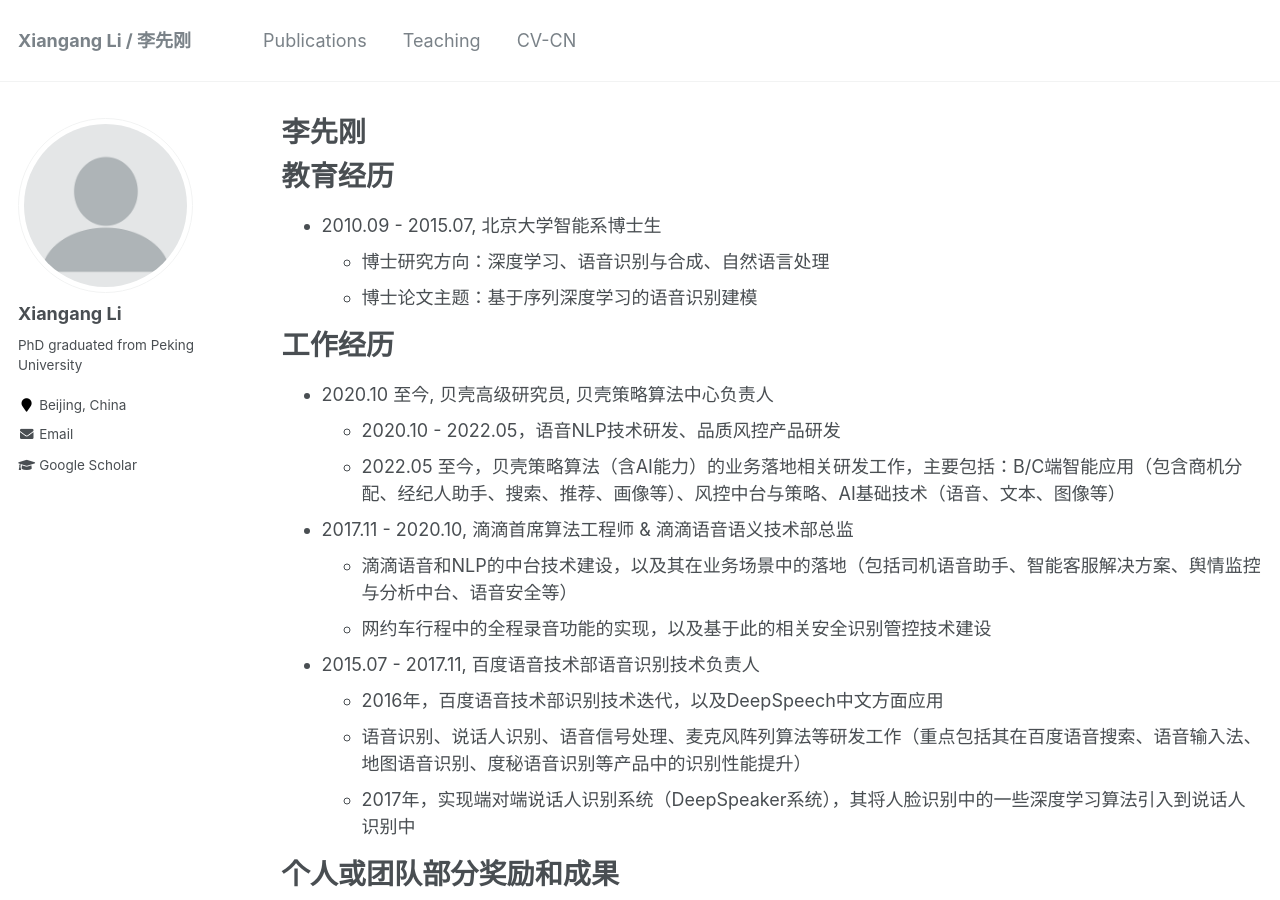
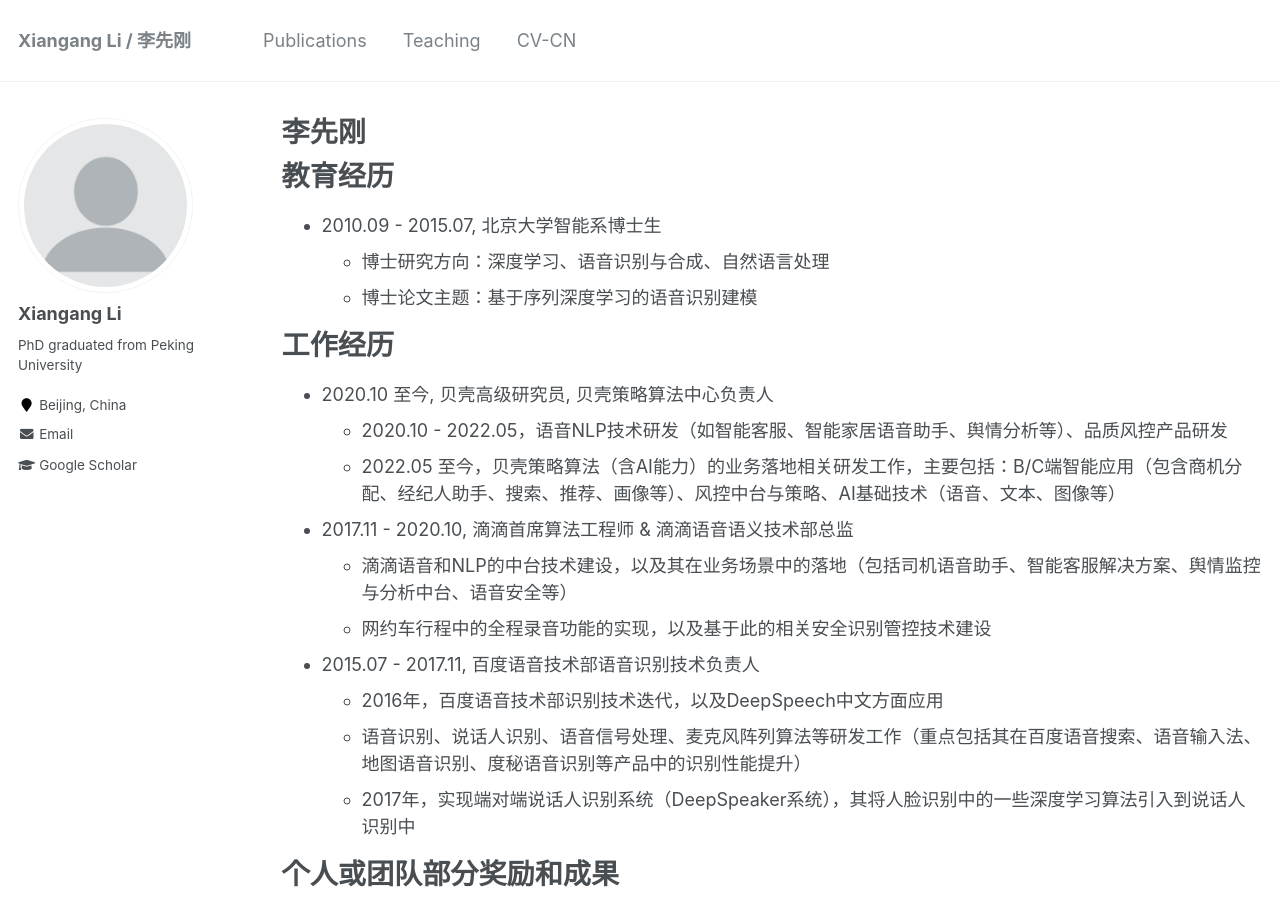
Before and after one commit to xiangangli/xiangangli.github.io, a Jekyll site: the page built from _pages/cv-cn.md, in a window 1280 px wide and 900 px high. Built offline with Jekyll 4.4.1, drawn with Linux system fonts in a browser that asks for light colours.

Commit message:
update cv

```diff
--- a/_pages/cv-cn.md
+++ b/_pages/cv-cn.md
@@ -18,7 +18,7 @@ redirect_from:
 工作经历
 ======
 * 2020.10 至今,       贝壳高级研究员, 贝壳策略算法中心负责人
-  * 2020.10 - 2022.05，语音NLP技术研发、品质风控产品研发
+  * 2020.10 - 2022.05，语音NLP技术研发（如智能客服、智能家居语音助手、舆情分析等）、品质风控产品研发
   * 2022.05 至今，贝壳策略算法（含AI能力）的业务落地相关研发工作，主要包括：B/C端智能应用（包含商机分配、经纪人助手、搜索、推荐、画像等）、风控中台与策略、AI基础技术（语音、文本、图像等）
 * 2017.11 - 2020.10,    滴滴首席算法工程师 & 滴滴语音语义技术部总监
   * 滴滴语音和NLP的中台技术建设，以及其在业务场景中的落地（包括司机语音助手、智能客服解决方案、舆情监控与分析中台、语音安全等）
```
